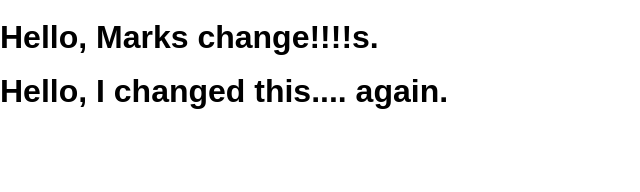
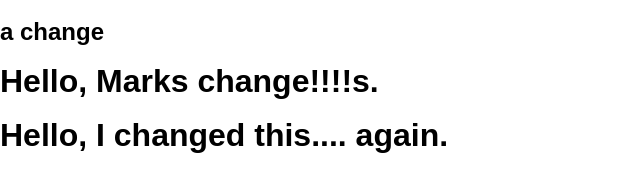
Before and after one commit to mdewey/gittest, a website: page public/index.html in a window 1280 px wide. Shown: the whole page, without its empty margins (0-640 px from the left). Drawn offline with Linux system fonts and the light colour scheme.

Commit message:
a commmit

```diff
--- a/public/index.html
+++ b/public/index.html
@@ -8,6 +8,7 @@
     <link rel="stylesheet" href="/screen.css" />
   </head>
   <body>
+    <h2>a change</h2>
     <h1 class="hello-world">Hello, Marks change!!!!s.</h1>
     <h1 class="hello-world">Hello, I changed this.... again.</h1>
   </body>
```
